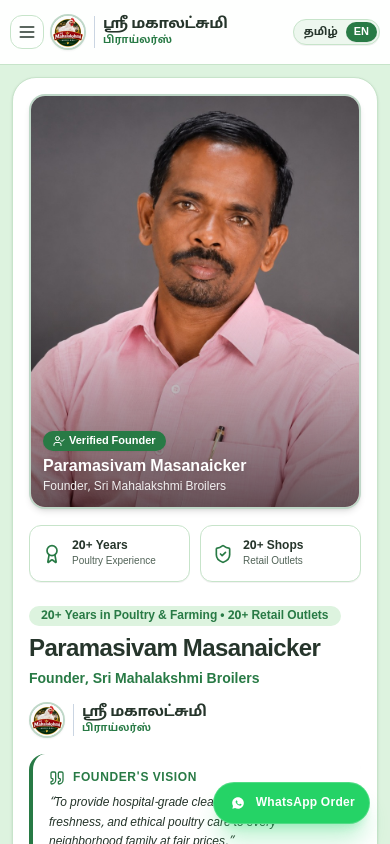
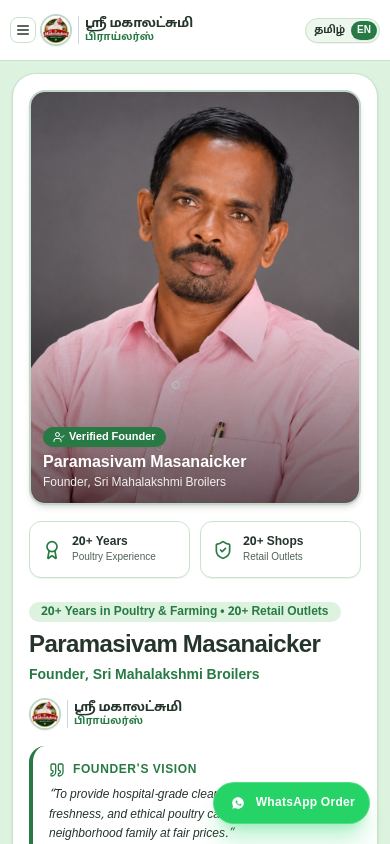
Before and after one commit to Rishanthi2004/Sri-Mahalakshmi-broilers, a Next.js app: page / in a window 390 px wide. Shown: the top 844 px of the page. Built offline with nearby package versions, Linux system fonts and the light colour scheme; a web font is replaced by a local one.

Commit message:
fix(mobile): resolve shop name and language toggle overlap in mobile header

```diff
--- a/components/common/BrandLogo.tsx
+++ b/components/common/BrandLogo.tsx
@@ -17,13 +17,25 @@ export function BrandLogo({
   size = "md",
   showDivider = true,
 }: BrandLogoProps) {
-  const iconBox = size === "sm" ? "h-8 w-8 sm:h-10 sm:w-10" : "h-9 w-9 sm:h-11 sm:w-11";
-  const titleSize = size === "sm" ? "text-xs sm:text-base" : "text-[15px] sm:text-lg lg:text-xl";
-  const dividerHeight = size === "sm" ? "h-7" : "h-8 sm:h-9";
-  const resolvedLogo = logoUrl && logoUrl.trim() !== "" ? logoUrl : "/images/logo.png";
+  const iconBox =
+    size === "sm"
+      ? "h-7 w-7 sm:h-9 sm:w-9"
+      : "h-8 w-8 sm:h-10 sm:w-10 lg:h-11 lg:w-11";
+  const titleSize =
+    size === "sm"
+      ? "text-[11px] sm:text-sm"
+      : "text-[13px] sm:text-base lg:text-lg";
+  const subtitleSize =
+    size === "sm"
+      ? "text-[9px] sm:text-[11px]"
+      : "text-[10px] sm:text-xs";
+  const dividerHeight =
+    size === "sm" ? "h-6 sm:h-7" : "h-7 sm:h-8";
+  const resolvedLogo =
+    logoUrl && logoUrl.trim() !== "" ? logoUrl : "/images/logo.png";
 
   return (
-    <div className="flex items-center gap-2 sm:gap-2.5 select-none">
+    <div className="flex items-center gap-1.5 sm:gap-2.5 select-none">
       <img
         src={resolvedLogo}
         alt={shopName}
@@ -32,12 +44,16 @@ export function BrandLogo({
       {showDivider && (
         <div className={`w-[1px] ${dividerHeight} bg-slate-300 shrink-0`} />
       )}
-      <div className="leading-tight">
-        <span className={`block font-extrabold tracking-tight text-[#26352B] ${titleSize} whitespace-nowrap`}>
+      <div className="leading-tight min-w-0">
+        <span
+          className={`block font-extrabold tracking-tight text-[#26352B] ${titleSize} whitespace-nowrap`}
+        >
           {shopName}
         </span>
         {subtitle && (
-          <span className="block text-[10px] sm:text-xs font-bold text-[#287A45] tracking-wide">
+          <span
+            className={`block font-bold text-[#287A45] tracking-wide ${subtitleSize} whitespace-nowrap`}
+          >
             {subtitle}
           </span>
         )}
--- a/components/common/LanguageSwitcher.tsx
+++ b/components/common/LanguageSwitcher.tsx
@@ -84,7 +84,7 @@ export function LanguageSwitcher({
 
       {/* Mobile-optimized compact version: Perfect fit without pushing logo */}
       <div
-        className={`inline-flex sm:hidden items-center p-0.5 rounded-full border border-[#C7E4CA] bg-[#EDF7EE] text-[11px] font-bold select-none shrink-0 shadow-2xs ${className}`}
+        className={`inline-flex sm:hidden items-center p-0.5 rounded-full border border-[#C7E4CA] bg-[#EDF7EE] text-[10px] font-bold select-none shrink-0 shadow-2xs ${className}`}
         role="group"
         aria-label="Language selection"
       >
@@ -92,7 +92,7 @@ export function LanguageSwitcher({
           type="button"
           onClick={() => setLanguage("ta")}
           aria-pressed={language === "ta"}
-          className={`px-2 py-0.5 rounded-full transition-all cursor-pointer ${
+          className={`px-1.5 py-0.5 rounded-full transition-all cursor-pointer ${
             language === "ta"
               ? "bg-[#287A45] text-white font-bold shadow-2xs"
               : "text-[#26352B] hover:text-[#287A45]"
@@ -104,7 +104,7 @@ export function LanguageSwitcher({
           type="button"
           onClick={() => setLanguage("en")}
           aria-pressed={language === "en"}
-          className={`px-2 py-0.5 rounded-full transition-all cursor-pointer ${
+          className={`px-1.5 py-0.5 rounded-full transition-all cursor-pointer ${
             language === "en"
               ? "bg-[#287A45] text-white font-bold shadow-2xs"
               : "text-[#26352B] hover:text-[#287A45]"
--- a/components/public/PublicHeader.tsx
+++ b/components/public/PublicHeader.tsx
@@ -38,27 +38,27 @@ export function PublicHeader() {
   return (
     <header className="sticky top-0 z-40 bg-white/95 backdrop-blur-md border-b border-[#C7E4CA]">
       <div className="max-w-7xl mx-auto px-2.5 sm:px-6 lg:px-8">
-        <div className="h-16 sm:h-18 py-2 sm:py-3 flex items-center justify-between gap-1.5 sm:gap-4">
+        <div className="h-15 sm:h-18 py-1.5 sm:py-3 flex items-center justify-between gap-1 sm:gap-4">
 
           {/* Left Side: Mobile Hamburger Menu Button (Left-aligned on Mobile) + Logo & Brand */}
-          <div className="flex items-center gap-1.5 sm:gap-3 min-w-0">
+          <div className="flex items-center gap-1 sm:gap-2.5 min-w-0">
             {/* Hamburger on Mobile (Left side) */}
             <button
               type="button"
               onClick={() => setMobileOpen((prev) => !prev)}
-              className="p-1.5 sm:p-2 rounded-xl border border-[#C7E4CA] text-[#26352B] hover:bg-[#EDF7EE] hover:text-[#287A45] active:scale-95 transition-all md:hidden shrink-0 cursor-pointer"
+              className="p-1 sm:p-2 rounded-lg sm:rounded-xl border border-[#C7E4CA] text-[#26352B] hover:bg-[#EDF7EE] hover:text-[#287A45] active:scale-95 transition-all md:hidden shrink-0 cursor-pointer"
               aria-label={mobileOpen ? "Close menu" : "Open menu"}
               aria-expanded={mobileOpen}
             >
               {mobileOpen ? (
-                <X className="w-5 h-5 text-[#287A45]" />
+                <X className="w-4 h-4 sm:w-5 sm:h-5 text-[#287A45]" />
               ) : (
-                <Menu className="w-5 h-5 text-[#26352B]" />
+                <Menu className="w-4 h-4 sm:w-5 sm:h-5 text-[#26352B]" />
               )}
             </button>
 
             {/* Logo & Brand - Always in Tamil for both English and Tamil */}
-            <Link href="/" className="shrink-0 min-w-0" onClick={() => setMobileOpen(false)}>
+            <Link href="/" className="min-w-0" onClick={() => setMobileOpen(false)}>
               <BrandLogo
                 shopName="ஸ்ரீ மகாலட்சுமி"
                 logoUrl={content.logoUrl}
@@ -112,7 +112,7 @@ export function PublicHeader() {
           </div>
 
           {/* Mobile Right Bar: Language Switcher only */}
-          <div className="flex md:hidden items-center">
+          <div className="flex md:hidden items-center shrink-0 ml-1.5">
             <LanguageSwitcher />
           </div>
         </div>
```
